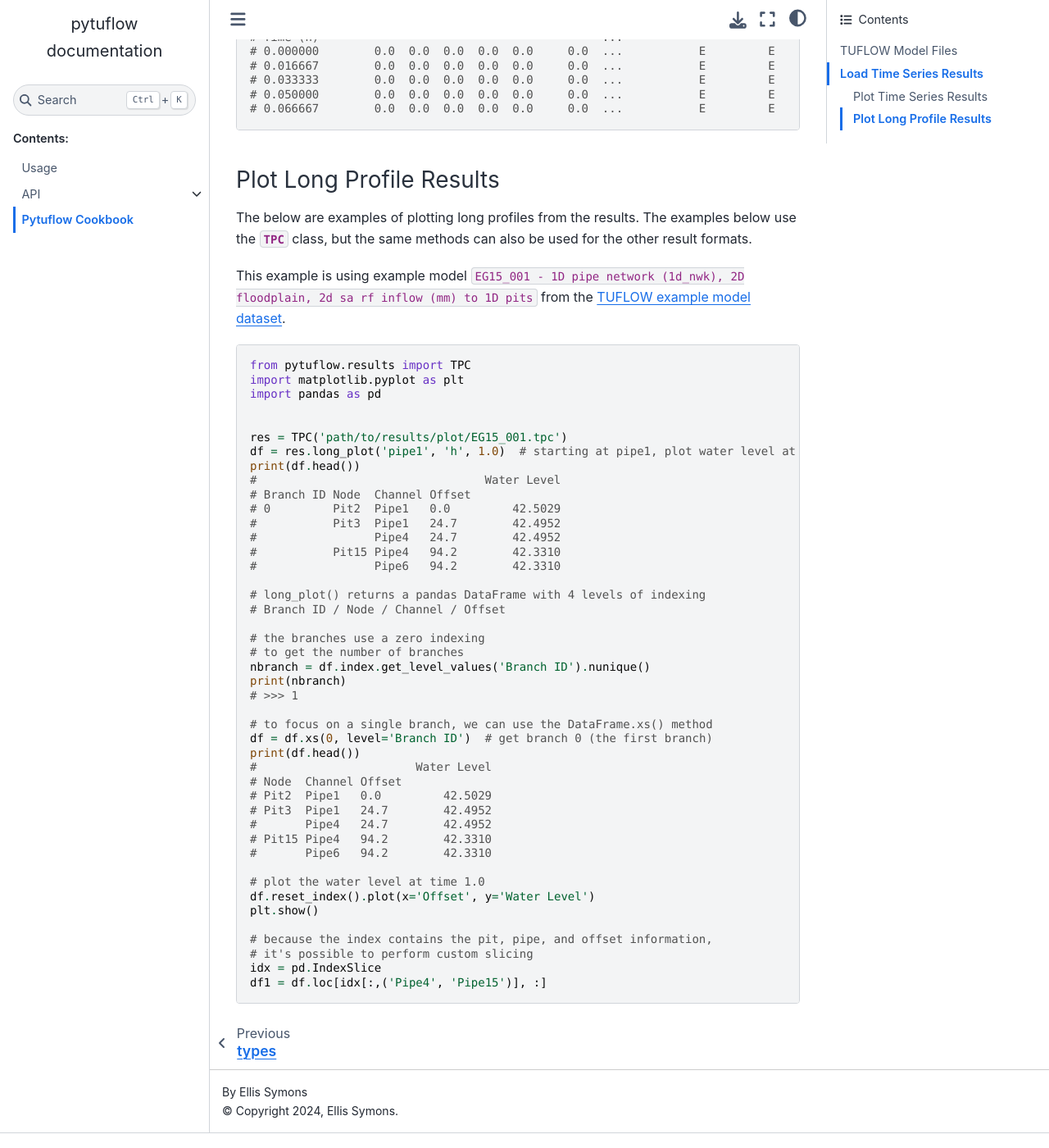
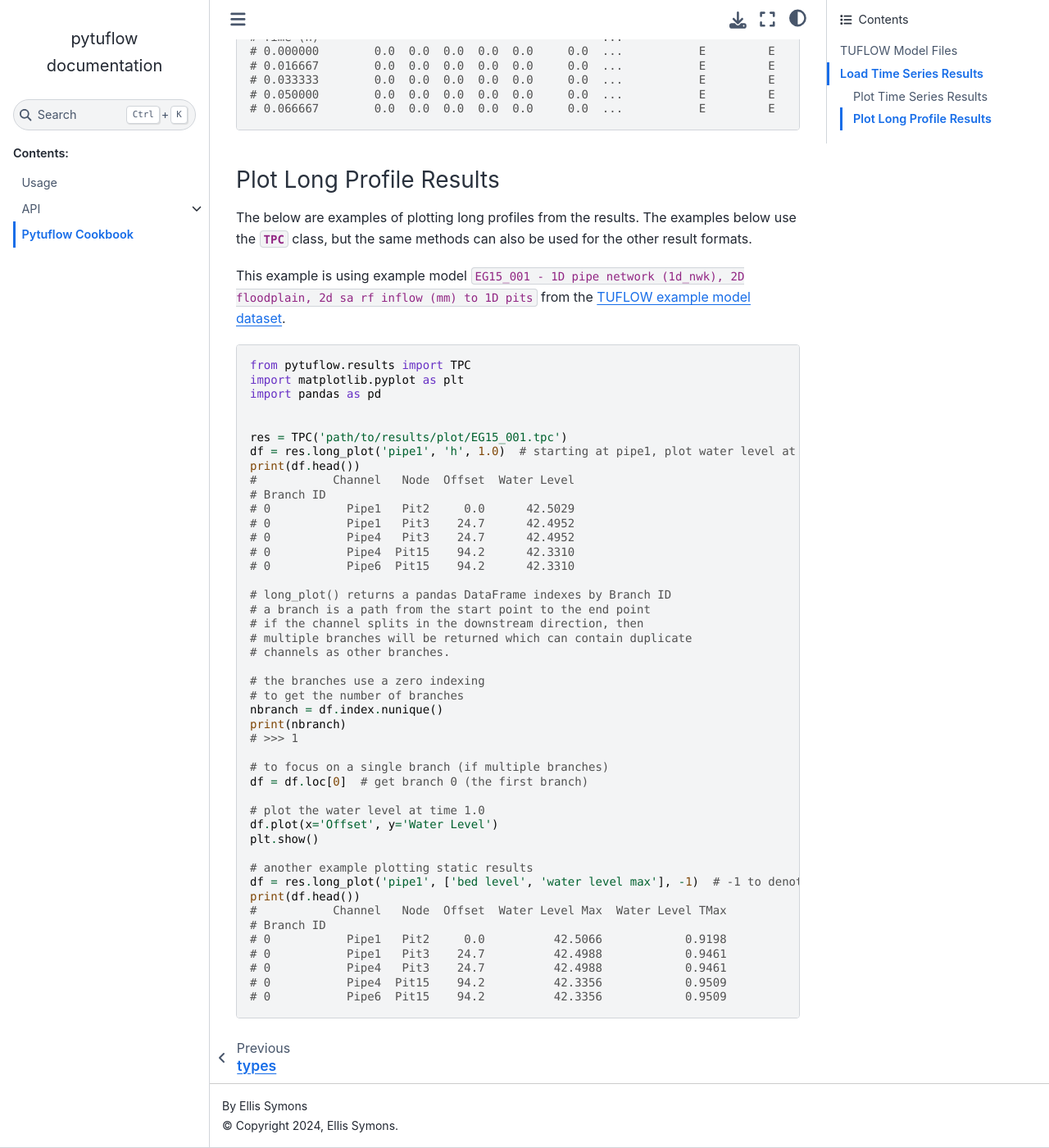
Before and after one commit to TUFLOW-Support/PyTuflow, a Sphinx documentation site: the page built from docs/cookbook.rst, in a window 1280 px wide and 1400 px high, scrolled down 12605 px. Shown: the whole window at 82% size. Built offline with Sphinx 7.4.7 and the Sphinx Book theme 1.1.4, drawn with Linux system fonts in a browser that asks for light colours.

Commit message:
0.0.64 - fixes bug with long plot when retrieving different results along the same connectivity

```diff
--- a/docs/cookbook.rst
+++ b/docs/cookbook.rst
@@ -722,39 +722,40 @@ from the `TUFLOW example model dataset <https://wiki.tuflow.com/TUFLOW_Example_M
    res = TPC('path/to/results/plot/EG15_001.tpc')
    df = res.long_plot('pipe1', 'h', 1.0)  # starting at pipe1, plot water level at timestep 1.0 hrs
    print(df.head())
-   #                                 Water Level
-   # Branch ID Node  Channel Offset
-   # 0         Pit2  Pipe1   0.0         42.5029
-   #           Pit3  Pipe1   24.7        42.4952
-   #                 Pipe4   24.7        42.4952
-   #           Pit15 Pipe4   94.2        42.3310
-   #                 Pipe6   94.2        42.3310
+   #           Channel   Node  Offset  Water Level
+   # Branch ID
+   # 0           Pipe1   Pit2     0.0      42.5029
+   # 0           Pipe1   Pit3    24.7      42.4952
+   # 0           Pipe4   Pit3    24.7      42.4952
+   # 0           Pipe4  Pit15    94.2      42.3310
+   # 0           Pipe6  Pit15    94.2      42.3310
 
-   # long_plot() returns a pandas DataFrame with 4 levels of indexing
-   # Branch ID / Node / Channel / Offset
+   # long_plot() returns a pandas DataFrame indexes by Branch ID
+   # a branch is a path from the start point to the end point
+   # if the channel splits in the downstream direction, then
+   # multiple branches will be returned which can contain duplicate
+   # channels as other branches.
 
    # the branches use a zero indexing
    # to get the number of branches
-   nbranch = df.index.get_level_values('Branch ID').nunique()
+   nbranch = df.index.nunique()
    print(nbranch)
    # >>> 1
 
-   # to focus on a single branch, we can use the DataFrame.xs() method
-   df = df.xs(0, level='Branch ID')  # get branch 0 (the first branch)
-   print(df.head())
-   #                       Water Level
-   # Node  Channel Offset
-   # Pit2  Pipe1   0.0         42.5029
-   # Pit3  Pipe1   24.7        42.4952
-   #       Pipe4   24.7        42.4952
-   # Pit15 Pipe4   94.2        42.3310
-   #       Pipe6   94.2        42.3310
+   # to focus on a single branch (if multiple branches)
+   df = df.loc[0]  # get branch 0 (the first branch)
 
    # plot the water level at time 1.0
-   df.reset_index().plot(x='Offset', y='Water Level')
+   df.plot(x='Offset', y='Water Level')
    plt.show()
 
-   # because the index contains the pit, pipe, and offset information,
-   # it's possible to perform custom slicing
-   idx = pd.IndexSlice
-   df1 = df.loc[idx[:,('Pipe4', 'Pipe15')], :]
+   # another example plotting static results
+   df = res.long_plot('pipe1', ['bed level', 'water level max'], -1)  # -1 to denote that static data does not require a timestep
+   print(df.head())
+   #           Channel   Node  Offset  Water Level Max  Water Level TMax
+   # Branch ID
+   # 0           Pipe1   Pit2     0.0          42.5066            0.9198
+   # 0           Pipe1   Pit3    24.7          42.4988            0.9461
+   # 0           Pipe4   Pit3    24.7          42.4988            0.9461
+   # 0           Pipe4  Pit15    94.2          42.3356            0.9509
+   # 0           Pipe6  Pit15    94.2          42.3356            0.9509
--- a/pytuflow/__init__.py
+++ b/pytuflow/__init__.py
@@ -29,4 +29,4 @@ from .TUFLOW import *
 
 
 name = 'PyTuflow'
-__version__ = '0.0.63'
+__version__ = '0.0.64'
```
Also changed, not shown: 1 other file.
